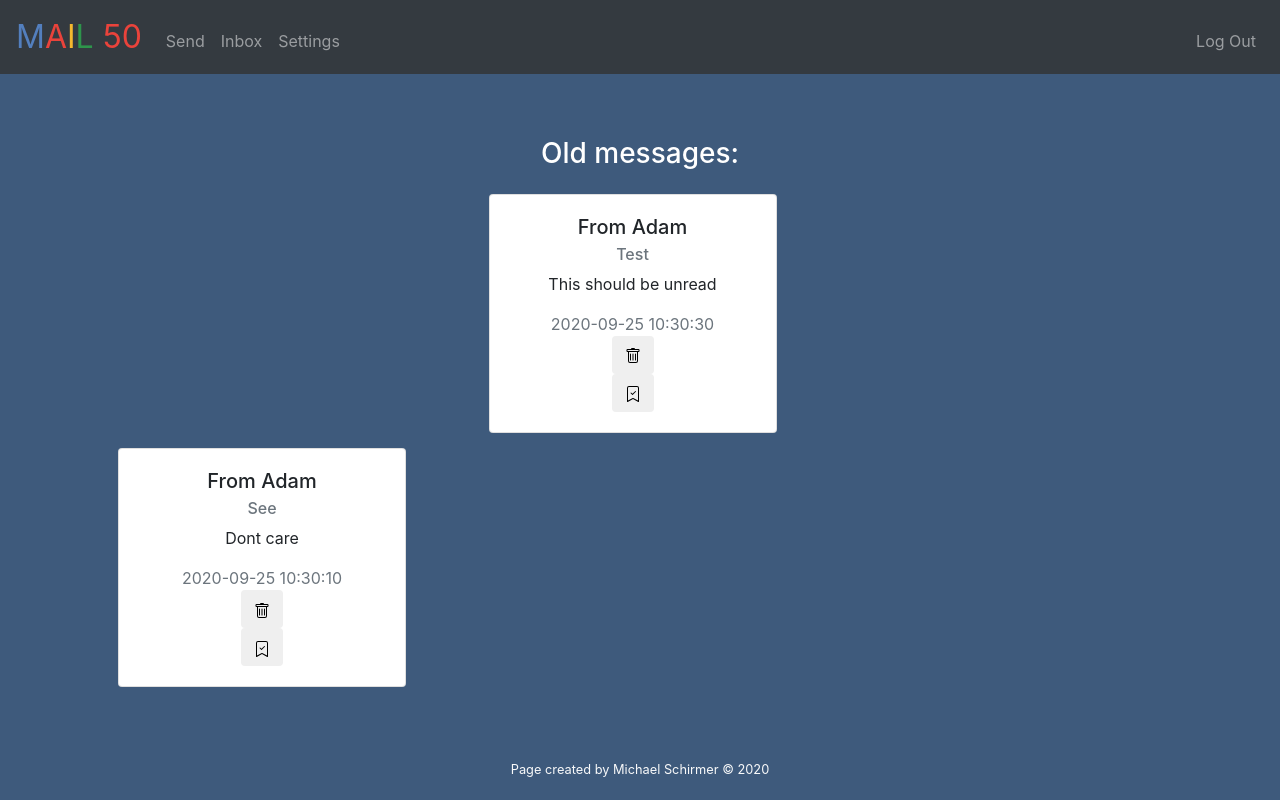
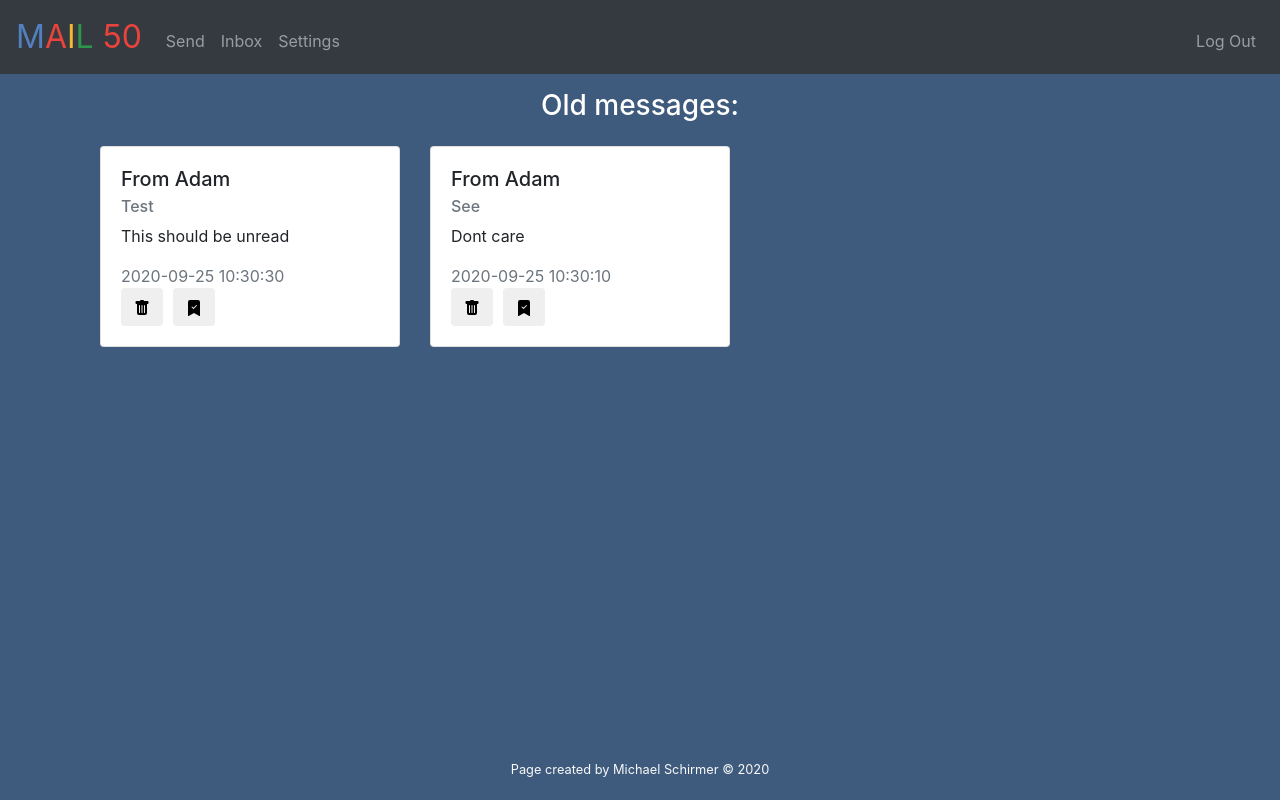
Before and after one commit to michischirmer/Hypermessage, a Flask app: page /inbox in a window 1280 px wide. Run offline with Flask 2, Linux system fonts and the light colour scheme; a user stored in the database is signed in; some libraries are stand-ins or nearby versions.

Commit message:
fixed layout problem

```diff
--- a/app.py
+++ b/app.py
@@ -97,10 +97,8 @@ def inbox():
             s = db.execute("SELECT read FROM mails WHERE id=:id", id=read)
             state = s[0]['read']
             if state == 0:
-                print("Consider as read now")
                 db.execute("UPDATE mails SET read=1 WHERE id=:id;", id=read)
             else:
-                print("Consider as unread now")
                 db.execute("UPDATE mails SET read=0 WHERE id=:id;", id=read)
 
         return redirect('/inbox')
--- a/templates/inbox.html
+++ b/templates/inbox.html
@@ -6,42 +6,47 @@
 {% block meta %}
     <script src="https://ajax.googleapis.com/ajax/libs/jquery/3.1.1/jquery.min.js"></script>
     <style>
-        .card, .form{
+        .card .button{
             display:inline-block;
         }
+        .card{
+            min-width: 300px;
+            max-width: 300px;
+        }
+
     </style>
 {% endblock %}
 
 {% block main %}
     {% if new_mail %}
         <h3 style="color: white;">New messages since last login:</h3>
-        <div class="list-group" id="list">
+        <div class="card-deck" id="list" style="margin: 0 0 0 0;">
             {% for mail in mails %}
                 {% if mail[4] == 0 %}
-                    <div class="card bg-info" style="width: 18rem; text-align: center; margin-top: 15px; margin-right: 15px;">
+                    <div class="card bg-info" style="width: 18rem; text-align: left; margin-top: 15px; margin-right: 15px;">
                         <div class="card-body">
                             <h5 class="card-title text-white">From {{ mail[0] }}</h5>
                             <h6 class="card-subtitle mb-2 text-black">{{ mail[1] }}</h6>
                             <p class="card-text text-white">{{ mail[3] }}</p>
                             <h7 class="card-subtitle mb-2 text-black">{{ mail[2] }}</h6><br>
-                            <form action="/inbox" method="post">
+                            <div>
+                                <form action="/inbox" method="post" style="float:left; margin-right: 10px;">
                                     <button name="source" class="btn">
-                                    <svg width="1em" height="1em" viewBox="0 0 16 16" class="bi bi-trash" fill="currentColor" xmlns="http://www.w3.org/2000/svg">
-                                        <path d="M5.5 5.5A.5.5 0 0 1 6 6v6a.5.5 0 0 1-1 0V6a.5.5 0 0 1 .5-.5zm2.5 0a.5.5 0 0 1 .5.5v6a.5.5 0 0 1-1 0V6a.5.5 0 0 1 .5-.5zm3 .5a.5.5 0 0 0-1 0v6a.5.5 0 0 0 1 0V6z"/>
-                                        <path fill-rule="evenodd" d="M14.5 3a1 1 0 0 1-1 1H13v9a2 2 0 0 1-2 2H5a2 2 0 0 1-2-2V4h-.5a1 1 0 0 1-1-1V2a1 1 0 0 1 1-1H6a1 1 0 0 1 1-1h2a1 1 0 0 1 1 1h3.5a1 1 0 0 1 1 1v1zM4.118 4L4 4.059V13a1 1 0 0 0 1 1h6a1 1 0 0 0 1-1V4.059L11.882 4H4.118zM2.5 3V2h11v1h-11z"/>
+                                        <svg width="1em" height="1em" viewBox="0 0 16 16" class="bi bi-trash-fill" fill="currentColor" xmlns="http://www.w3.org/2000/svg">
+                                            <path fill-rule="evenodd" d="M2.5 1a1 1 0 0 0-1 1v1a1 1 0 0 0 1 1H3v9a2 2 0 0 0 2 2h6a2 2 0 0 0 2-2V4h.5a1 1 0 0 0 1-1V2a1 1 0 0 0-1-1H10a1 1 0 0 0-1-1H7a1 1 0 0 0-1 1H2.5zm3 4a.5.5 0 0 1 .5.5v7a.5.5 0 0 1-1 0v-7a.5.5 0 0 1 .5-.5zM8 5a.5.5 0 0 1 .5.5v7a.5.5 0 0 1-1 0v-7A.5.5 0 0 1 8 5zm3 .5a.5.5 0 0 0-1 0v7a.5.5 0 0 0 1 0v-7z"/>
                                         </svg>
                                     </button>
                                     <input type="hidden" name="delete" value={{ mail[5] }}>
                                 </form>
-                            <form action="/inbox" method="post">
+                                <form action="/inbox" method="post" style="float:left;">
                                     <button class="btn">
-                                    <svg width="1em" height="1em" viewBox="0 0 16 16" class="bi bi-bookmark-check" fill="currentColor" xmlns="http://www.w3.org/2000/svg">
-                                        <path fill-rule="evenodd" d="M2 2a2 2 0 0 1 2-2h8a2 2 0 0 1 2 2v13.5a.5.5 0 0 1-.777.416L8 13.101l-5.223 2.815A.5.5 0 0 1 2 15.5V2zm2-1a1 1 0 0 0-1 1v12.566l4.723-2.482a.5.5 0 0 1 .554 0L13 14.566V2a1 1 0 0 0-1-1H4z"/>
-                                        <path fill-rule="evenodd" d="M10.854 5.146a.5.5 0 0 1 0 .708l-3 3a.5.5 0 0 1-.708 0l-1.5-1.5a.5.5 0 1 1 .708-.708L7.5 7.793l2.646-2.647a.5.5 0 0 1 .708 0z"/>
+                                        <svg width="1em" height="1em" viewBox="0 0 16 16" class="bi bi-bookmark-plus-fill" fill="currentColor" xmlns="http://www.w3.org/2000/svg">
+                                            <path fill-rule="evenodd" d="M4 0a2 2 0 0 0-2 2v13.5a.5.5 0 0 0 .74.439L8 13.069l5.26 2.87A.5.5 0 0 0 14 15.5V2a2 2 0 0 0-2-2H4zm4.5 4.5a.5.5 0 0 0-1 0V6H6a.5.5 0 0 0 0 1h1.5v1.5a.5.5 0 0 0 1 0V7H10a.5.5 0 0 0 0-1H8.5V4.5z"/>
                                         </svg>
                                     </button>
                                     <input type="hidden" name="read" value={{ mail[5] }}>
                                 </form>
+                            </div>
                         </div>
                     </div>
                 {% endif %}
@@ -51,40 +56,37 @@
 
     {% if old_mail %}
         <h3 style="color: white; margin-top: 15px;">Old messages:</h3>
-        <div class="list-group" id="list">
-            <form action="/inbox" method="post">
+        <div class="card-deck" id="list" style="margin: 0 0 0 0;">
             {% for mail in mails %}
                 {% if mail[4] == 1 %}
-                    <div class="card" style="width: 18rem; text-align: center; margin-top: 15px; margin-right: 15px;">
+                    <div class="card" style="width: 18rem; text-align: left; margin-top: 15px; margin-right: 15px;">
                         <div class="card-body">
                             <h5 class="card-title">From {{ mail[0] }}</h5>
                             <h6 class="card-subtitle mb-2 text-muted">{{ mail[1] }}</h6>
                             <p class="card-text">{{ mail[3] }}</p>
                             <h7 class="card-subtitle mb-2 text-muted">{{ mail[2] }}</h6><br>
-                            <form action="/inbox" method="post">
+                            <div>
+                                <form action="/inbox" method="post" style="float: left; margin-right: 10px;">
                                     <button name="source" class="btn">
-                                    <svg width="1em" height="1em" viewBox="0 0 16 16" class="bi bi-trash" fill="currentColor" xmlns="http://www.w3.org/2000/svg">
-                                        <path d="M5.5 5.5A.5.5 0 0 1 6 6v6a.5.5 0 0 1-1 0V6a.5.5 0 0 1 .5-.5zm2.5 0a.5.5 0 0 1 .5.5v6a.5.5 0 0 1-1 0V6a.5.5 0 0 1 .5-.5zm3 .5a.5.5 0 0 0-1 0v6a.5.5 0 0 0 1 0V6z"/>
-                                        <path fill-rule="evenodd" d="M14.5 3a1 1 0 0 1-1 1H13v9a2 2 0 0 1-2 2H5a2 2 0 0 1-2-2V4h-.5a1 1 0 0 1-1-1V2a1 1 0 0 1 1-1H6a1 1 0 0 1 1-1h2a1 1 0 0 1 1 1h3.5a1 1 0 0 1 1 1v1zM4.118 4L4 4.059V13a1 1 0 0 0 1 1h6a1 1 0 0 0 1-1V4.059L11.882 4H4.118zM2.5 3V2h11v1h-11z"/>
+                                        <svg width="1em" height="1em" viewBox="0 0 16 16" class="bi bi-trash-fill" fill="currentColor" xmlns="http://www.w3.org/2000/svg">
+                                            <path fill-rule="evenodd" d="M2.5 1a1 1 0 0 0-1 1v1a1 1 0 0 0 1 1H3v9a2 2 0 0 0 2 2h6a2 2 0 0 0 2-2V4h.5a1 1 0 0 0 1-1V2a1 1 0 0 0-1-1H10a1 1 0 0 0-1-1H7a1 1 0 0 0-1 1H2.5zm3 4a.5.5 0 0 1 .5.5v7a.5.5 0 0 1-1 0v-7a.5.5 0 0 1 .5-.5zM8 5a.5.5 0 0 1 .5.5v7a.5.5 0 0 1-1 0v-7A.5.5 0 0 1 8 5zm3 .5a.5.5 0 0 0-1 0v7a.5.5 0 0 0 1 0v-7z"/>
                                         </svg>
                                     </button>
                                     <input type="hidden" name="delete" value={{ mail[5] }}>
                                 </form>
-                            <form action="/inbox" method="post">
+                                <form action="/inbox" method="post" style="float: left;">
                                     <button class="btn">
-                                    <svg width="1em" height="1em" viewBox="0 0 16 16" class="bi bi-bookmark-check" fill="currentColor" xmlns="http://www.w3.org/2000/svg">
-                                        <path fill-rule="evenodd" d="M2 2a2 2 0 0 1 2-2h8a2 2 0 0 1 2 2v13.5a.5.5 0 0 1-.777.416L8 13.101l-5.223 2.815A.5.5 0 0 1 2 15.5V2zm2-1a1 1 0 0 0-1 1v12.566l4.723-2.482a.5.5 0 0 1 .554 0L13 14.566V2a1 1 0 0 0-1-1H4z"/>
-                                        <path fill-rule="evenodd" d="M10.854 5.146a.5.5 0 0 1 0 .708l-3 3a.5.5 0 0 1-.708 0l-1.5-1.5a.5.5 0 1 1 .708-.708L7.5 7.793l2.646-2.647a.5.5 0 0 1 .708 0z"/>
+                                        <svg width="1em" height="1em" viewBox="0 0 16 16" class="bi bi-bookmark-check-fill" fill="currentColor" xmlns="http://www.w3.org/2000/svg">
+                                            <path fill-rule="evenodd" d="M4 0a2 2 0 0 0-2 2v13.5a.5.5 0 0 0 .74.439L8 13.069l5.26 2.87A.5.5 0 0 0 14 15.5V2a2 2 0 0 0-2-2H4zm6.854 5.854a.5.5 0 0 0-.708-.708L7.5 7.793 6.354 6.646a.5.5 0 1 0-.708.708l1.5 1.5a.5.5 0 0 0 .708 0l3-3z"/>
                                         </svg>
                                     </button>
                                     <input type="hidden" name="read" value={{ mail[5] }}>
                                 </form>
-
+                            </div>
                         </div>
                     </div>
                 {% endif %}
             {% endfor %}
-            </form>
         </div>
     {% endif %}
 
--- a/templates/layout.html
+++ b/templates/layout.html
@@ -61,7 +61,7 @@
             </header>
         {% endif %}
 
-        <main class="container p-5" id="main">
+        <main class="container" id="main">
             {% block main %}{% endblock %}
         </main>
 
@@ -72,6 +72,8 @@
         <style>
             body{
                 background-color: rgb(62, 90, 124);
+                position: relative;
+                min-height: 100vh;
             }
 
             #main {
```
Also changed, not shown: finance.db. Lines whose indentation alone changed are shown as unchanged.
